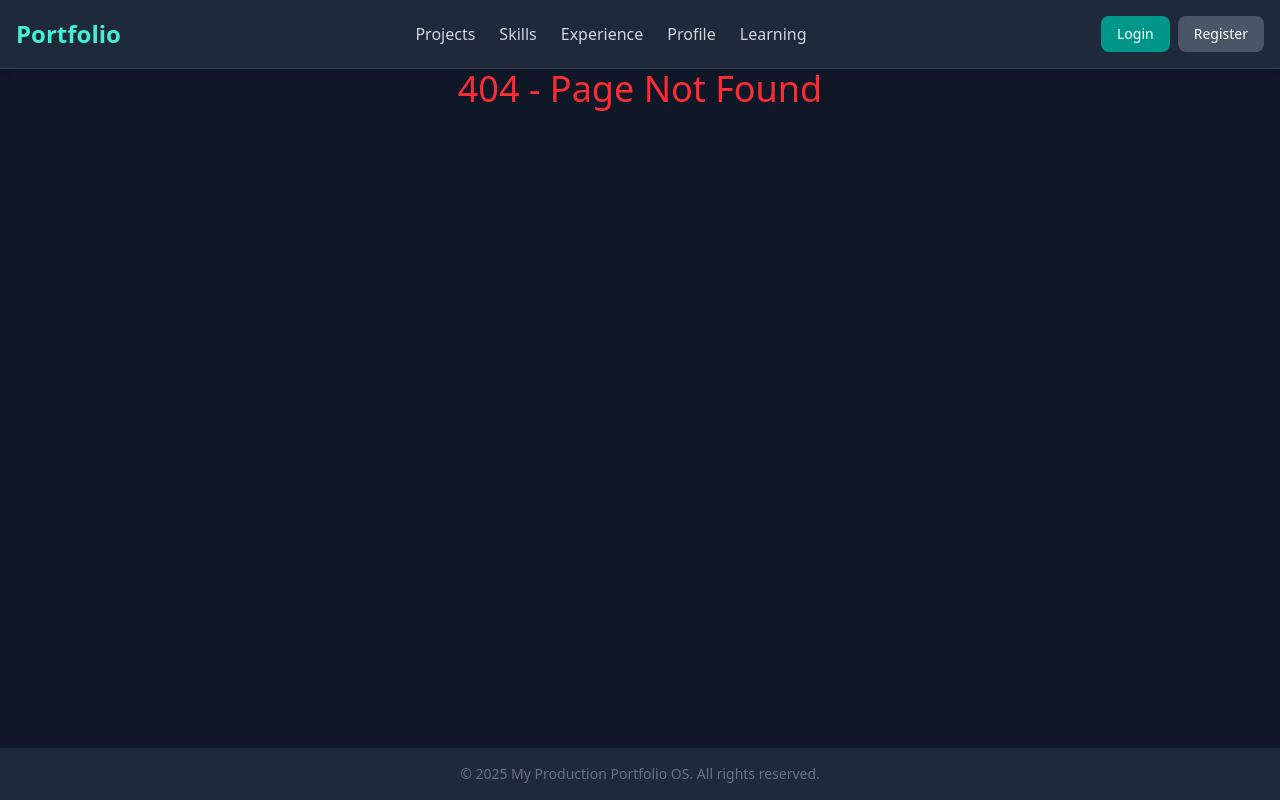
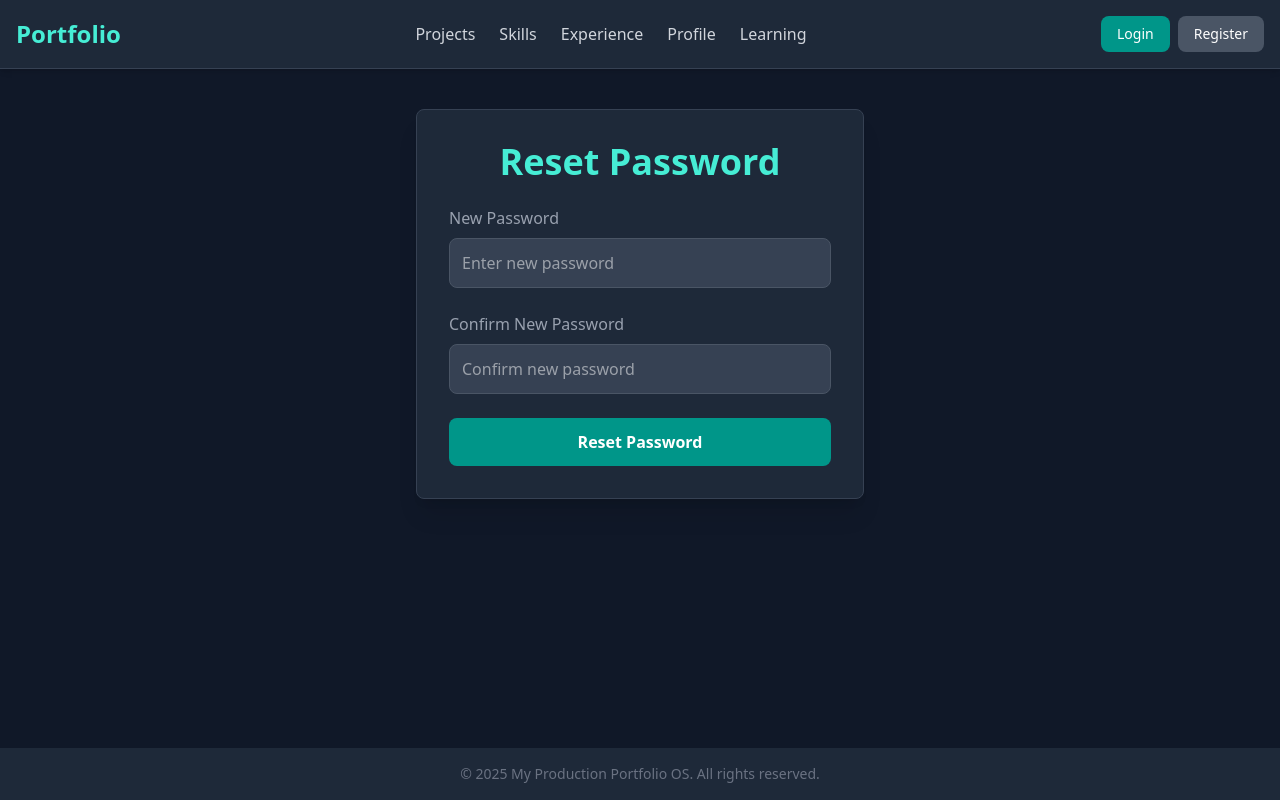
Before and after one commit to darunbjork/portfolio-ui, a React (Vite) app: page /reset-password/1 in a window 1280 px wide. Before the commit this address had no page. Built offline with nearby package versions, Linux system fonts and the light colour scheme.

Commit message:
feat: implement password reset functionality

```diff
--- a/src/App.tsx
+++ b/src/App.tsx
@@ -35,7 +35,7 @@ const App: React.FC = () => {
             <Route path="/login" element={<Login />} />
             <Route path="/register" element={<Register />} />
             <Route path="/forgot-password" element={<ForgotPassword />} />
-            <Route path="/resetpassword/:resettoken" element={<ResetPassword />} />
+            <Route path="/reset-password/:token" element={<ResetPassword />} />
             <Route path="/learning" element={<Learning />} />
             {/* Why: Protect the dashboard route with our new component. */}
             {/* If the user is not authenticated, they will be redirected. */}
--- a/src/pages/ResetPassword.tsx
+++ b/src/pages/ResetPassword.tsx
@@ -6,20 +6,20 @@ import { toast } from 'react-toastify';
 import type { ApiError } from '../types';
 
 const ResetPassword: React.FC = () => {
-  const { resettoken } = useParams<{ resettoken: string }>();
+  const { token } = useParams<{ token: string }>();
   const navigate = useNavigate();
   const [loading, setLoading] = useState<boolean>(false);
   const [error, setError] = useState<string | null>(null);
 
   useEffect(() => {
-    if (!resettoken) {
+    if (!token) {
       setError('Password reset token is missing.');
       toast.error('Password reset token is missing.');
     }
-  }, [resettoken]);
+  }, [token]);
 
   const handleSubmit = async (password: string) => {
-    if (!resettoken) {
+    if (!token) {
       setError('Password reset token is missing.');
       toast.error('Password reset token is missing.');
       return;
@@ -29,7 +29,7 @@ const ResetPassword: React.FC = () => {
     setError(null);
 
     try {
-      await authAPI.resetPassword(resettoken, password);
+      await authAPI.resetPassword(token, password);
       toast.success('Your password has been reset successfully. Please login.');
       navigate('/login');
     } catch (err: unknown) {
@@ -49,10 +49,10 @@ const ResetPassword: React.FC = () => {
           {error}
         </div>
       )}
-      {!error && resettoken && (
+      {!error && token && (
         <ResetPasswordForm onSubmit={handleSubmit} loading={loading} />
       )}
-      {!resettoken && (
+      {!token && (
         <p className="text-center text-red-400">Please check your email for a valid reset link.</p>
       )}
     </div>
```
Also changed, not shown: 1 other file (tests, documents, lock files or other folders).
